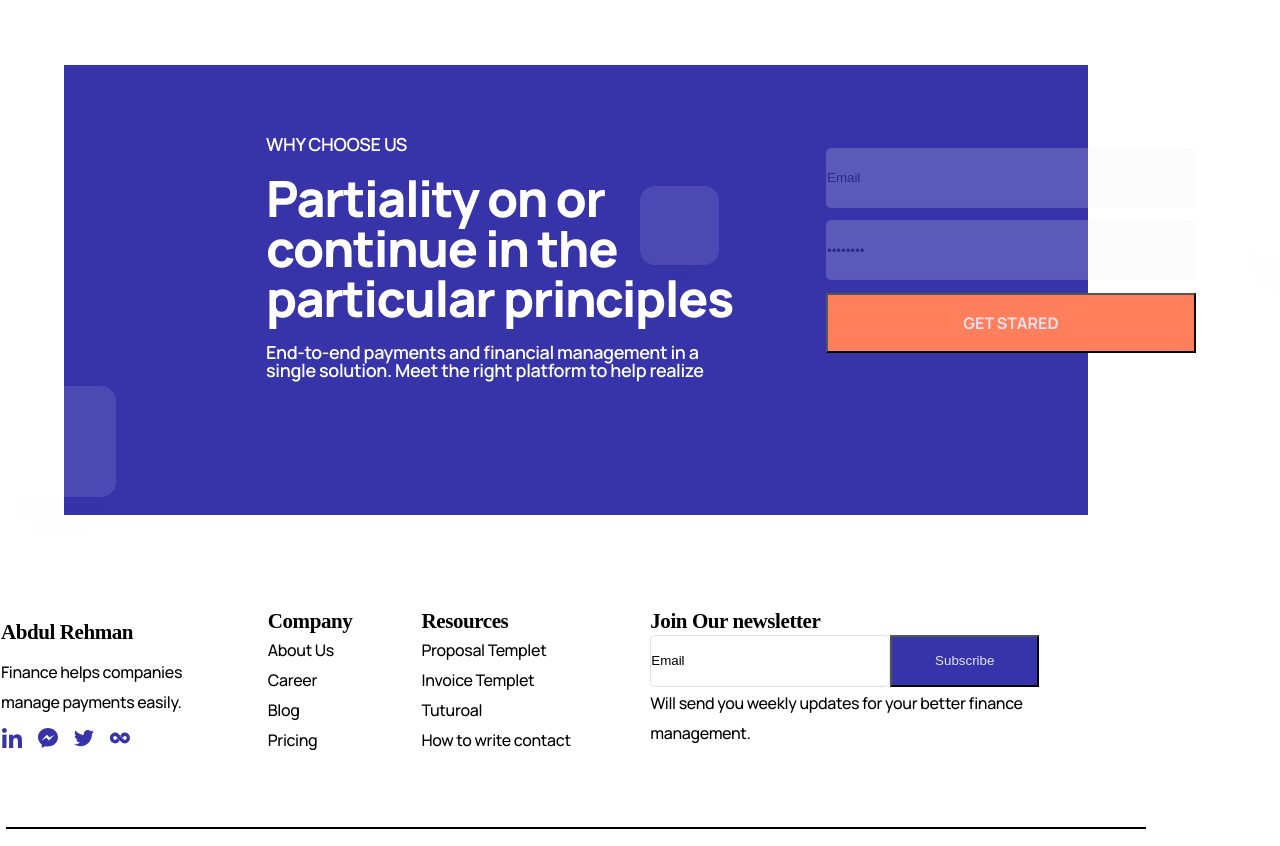
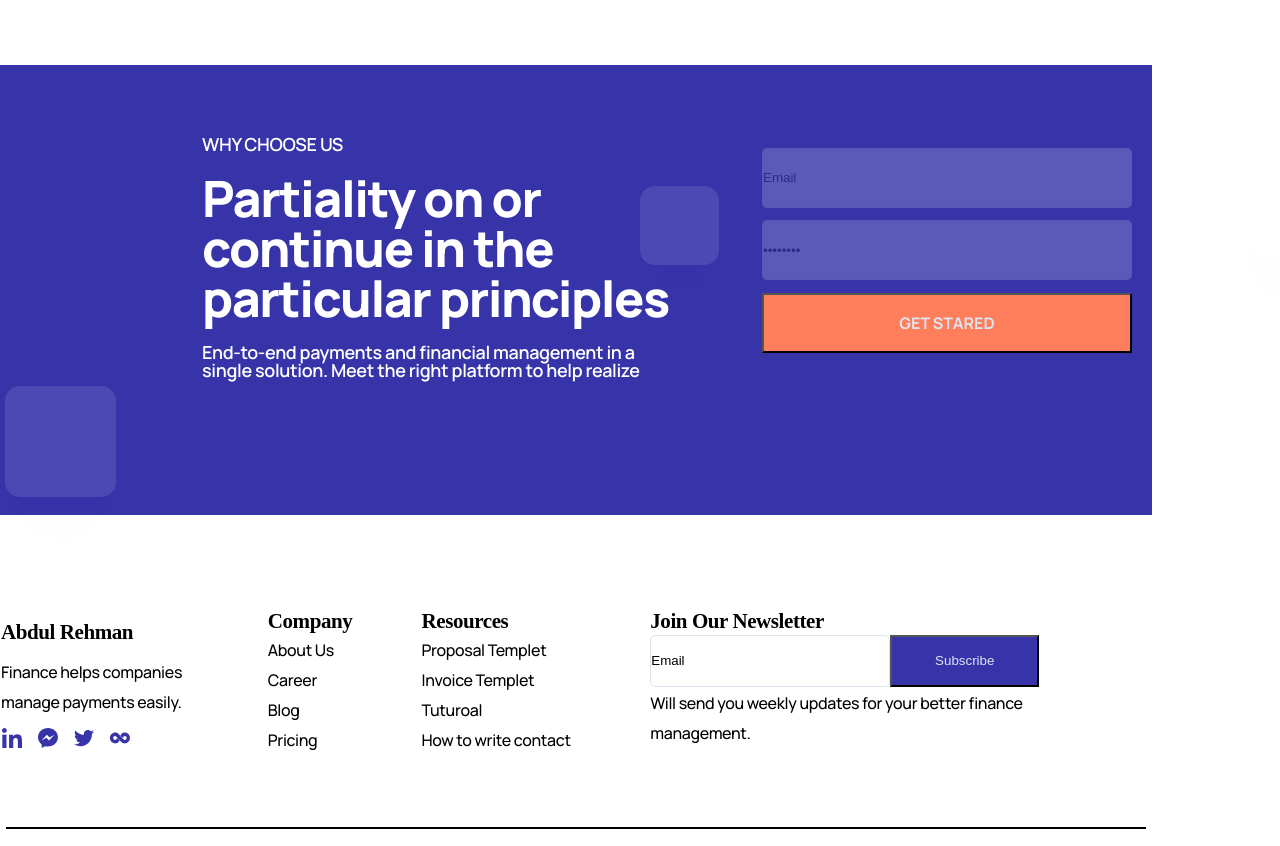
Before and after one commit to likeam/SassLandinPage, a website: page index.html in a window 1280 px wide. Shown: the part 4814-5660 px from the top of the page. Drawn offline with Linux system fonts and the light colour scheme.

Commit message:
width setting of acta section

```diff
--- a/index.html
+++ b/index.html
@@ -339,7 +339,7 @@
                     <div class="heading11">How to write contact</div>
                 </div>
                 <div class="newsletter">
-                    <div class="heading5__3">Join Our newsletter</div>
+                    <div class="heading5__3">Join Our Newsletter</div>
                     <div class="button-footer">
                         <input type="email" name="email" id="email" value="Email" class="file__2">
                         <button class="btn__footer">Subscribe</button>
--- a/sass/_acta.scss
+++ b/sass/_acta.scss
@@ -1,7 +1,7 @@
 .acta{
     background-color: #3734A9;
     height: 45rem;
-    width: 80vw;
+    width: 90vw;
     margin: 4rem auto;
     padding: 7rem 23rem 4rem  12.2rem ;
 
```
Also changed, not shown: css/style.css.
